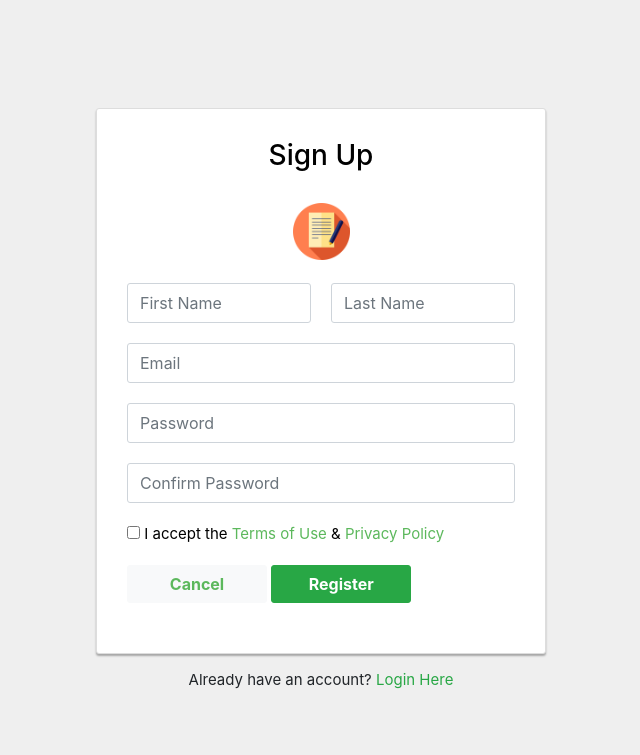
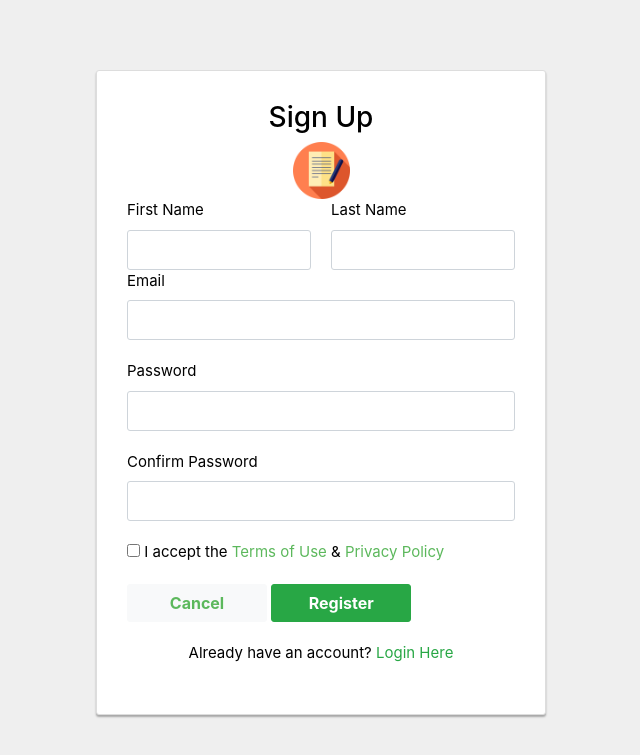
Before and after one commit to albertho425/php-mysql-finance-app, a PHP site: page /Finance/signup.php in a window 1280 px wide. Shown: the top 755 px of the page, without its empty margins (319-959 px from the left). Run offline with PHP 8.4, Linux system fonts and the light colour scheme; some libraries are stand-ins or nearby versions.

Commit message:
Add error messages and bootstrap classes to signup form

```diff
--- a/signup.php
+++ b/signup.php
@@ -1,19 +1,52 @@
 <?php
 require('config.php');
+
+$msg = [];
+
 if (isset($_REQUEST['firstname'])) {
+
+  if (empty($email) || filter_var($email, FILTER_VALIDATE_EMAIL) === false) {
+    $msg['email'] = [
+      'msg' => 'Please use a valid email',
+      'class' => 'alert-danger'];
+  }
+
+  if (empty($firstname)) {
+    $msg['firstname'] = [
+      'msg' => 'Cannot be blank',
+      'class' => 'alert-danger'];
+      }
+
+  if (empty($lastname)) {
+    $msg['lastname'] = [
+      'msg' => 'Cannot be blank',
+      'class' => 'alert-danger'];
+      }
+
+  if (empty($password)) {
+    $msg['password'] = [
+      'msg' => 'Please enter a passwowrd',
+      'class' => 'alert-danger'];
+      }
+
+  if (empty($confirm_password)) {
+    $msg['confirm_password'] = [
+      'msg' => 'Please enter a passwowrd',
+      'class' => 'alert-danger'];
+      }
+
+  // if the two passwords match, insert into database
   if ($_REQUEST['password'] == $_REQUEST['confirm_password']) {
+
+
     $firstname = stripslashes($_REQUEST['firstname']);
     $firstname = mysqli_real_escape_string($con, $firstname);
     $lastname = stripslashes($_REQUEST['lastname']);
     $lastname = mysqli_real_escape_string($con, $lastname);
-
     $email = stripslashes($_REQUEST['email']);
     $email = mysqli_real_escape_string($con, $email);
-
-
     $password = stripslashes($_REQUEST['password']);
     $password = mysqli_real_escape_string($con, $password);
-
 
 
 
@@ -22,8 +55,12 @@ if (isset($_REQUEST['firstname'])) {
     if ($result) {
       header("Location: index.php");
     }
-  } else {
-    echo ("Note: Password and Confirm Password must be identical.");
+    else {     echo ("Note: Password and Confirm Password must be identical.");
+
+      // $msg['confirm_password'] = [
+      //   'msg' => 'The two passwords are not the same',
+      //   'class' => 'alert-danger'];
+    }
   }
 }
 ?>
@@ -37,31 +74,75 @@ if (isset($_REQUEST['firstname'])) {
   <div class="signup-form">
     <form action="" method="POST" autocomplete="off">
       <h3 class="text-center">Sign Up</h3>
-      <div class="col text-center"><br>
+        <div class="col text-center">
               <a href="signup.php"><img src="icon/contract.png" width="57px" /></a>
-        </div><br>
+        </div>
         <div class="form-group">
           <div class="row">
-          <div class="col"><input type="text" class="form-control" name="firstname" placeholder="First Name" required="required"></div>
-          <div class="col"><input type="text" class="form-control" name="lastname" placeholder="Last Name" required="required"></div>
+            <div class="col">
+              <label for="firstname">First Name</label>
+              <input type="text" name="firstname" class="form-control"
+                value="<?php echo isset($_POST['firstname']) ? $firstname : ''; ?>">
+
+                <!-- output error message and error class for firstname field -->
+                <?php if(isset($msg['firstname'])): ?>
+                <div class="alert <?php echo $msg['firstname']['class']; ?>"><?php echo $msg['firstname']['msg']?></div>
+                <?php endif; ?>
+            </div> <!--column-->
+
+              <div class="col">
+                <label for="lastname">Last Name</label>
+                <input type="text" name="lastname" class="form-control"
+                  value="<?php echo isset($_POST['lastname']) ? $lastname : ''; ?>">
+
+                <!-- output error message and error class for lastname field -->
+                <?php if(isset($msg['lastname'])): ?>
+                <div class="alert <?php echo $msg['lastname']['class']; ?>"><?php echo $msg['lastname']['msg']?></div>
+                <?php endif; ?>
+              </div><!--column-->
+
+          </div><!--row -->
+
+          <div class="form-group">
+            <label for="email">Email</label>
+            <input type="text" name="email" class="form-control"
+            value="<?php echo isset($_POST['email']) ? $email : ''; ?>">
+            <!-- output error message and error class for email field -->
+            <?php if(isset($msg['email'])): ?>
+                <div class="alert <?php echo $msg['email']['class']; ?>"><?php echo $msg['email']['msg']?></div>
+            <?php endif; ?>
           </div>
+
+        <div class="form-group">
+          <label for="password">Password</label>
+          <input type="password" name="password" class="form-control"
+            value="<?php echo isset($_POST['password']) ? $password : ''; ?>">
+
+            <!-- output error message and error class for password field -->
+          <?php if(isset($msg['password'])): ?>
+          <div class="alert <?php echo $msg['password']['class']; ?>"><?php echo $msg['password']['msg']?></div>
+          <?php endif; ?>
+
         </div>
+
         <div class="form-group">
-        <input type="email" class="form-control" name="email" placeholder="Email" required="required">
+        <label for="confirm_password">Confirm Password</label>
+          <input type="password" class="form-control" name="confirm_password" value="<?php echo isset($_POST['confirm_password']) ? $confirm_password : ''; ?>">
+          <!-- output error message and error class for password field -->
+          <?php if(isset($msg['confirm_password'])): ?>
+          <div class="alert <?php echo $msg['confirm_password']['class']; ?>"><?php echo $msg['confirm_password']['msg']?></div>
+          <?php endif; ?>
         </div>
-      <div class="form-group">
-        <input type="password" class="form-control" name="password" placeholder="Password" required="required">
-      </div>
-      <div class="form-group">
-        <input type="password" class="form-control" name="confirm_password" placeholder="Confirm Password" required="required">
-      </div>
+
         <div class="form-group">
           <label class="form-check-label"><input type="checkbox" required="required"> I accept the <a href="#">Terms of Use</a> &amp; <a href="#">Privacy Policy</a></label>
         </div>
+
         <div class="form-group">
           <a class="btn btn-md btn-light" href="http://localhost:8888/Finance/login.php">Cancel</a>
           <button type="submit" class="btn btn-success btn-md">Register</button>
         </div>
+
     </form>
     <div class="text-center">Already have an account? <a class="text-success" href="login.php">Login Here</a></div>
   </div>
```
Lines whose indentation alone changed are shown as unchanged.
